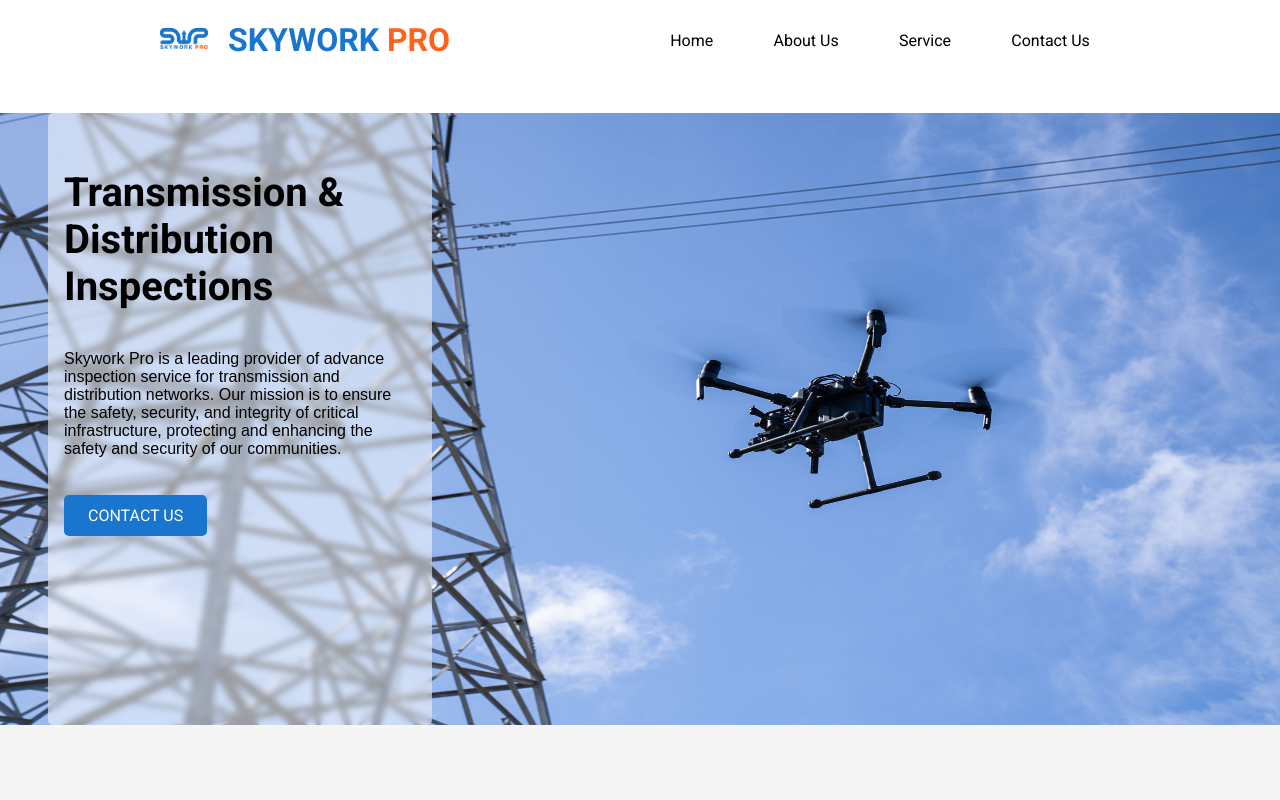
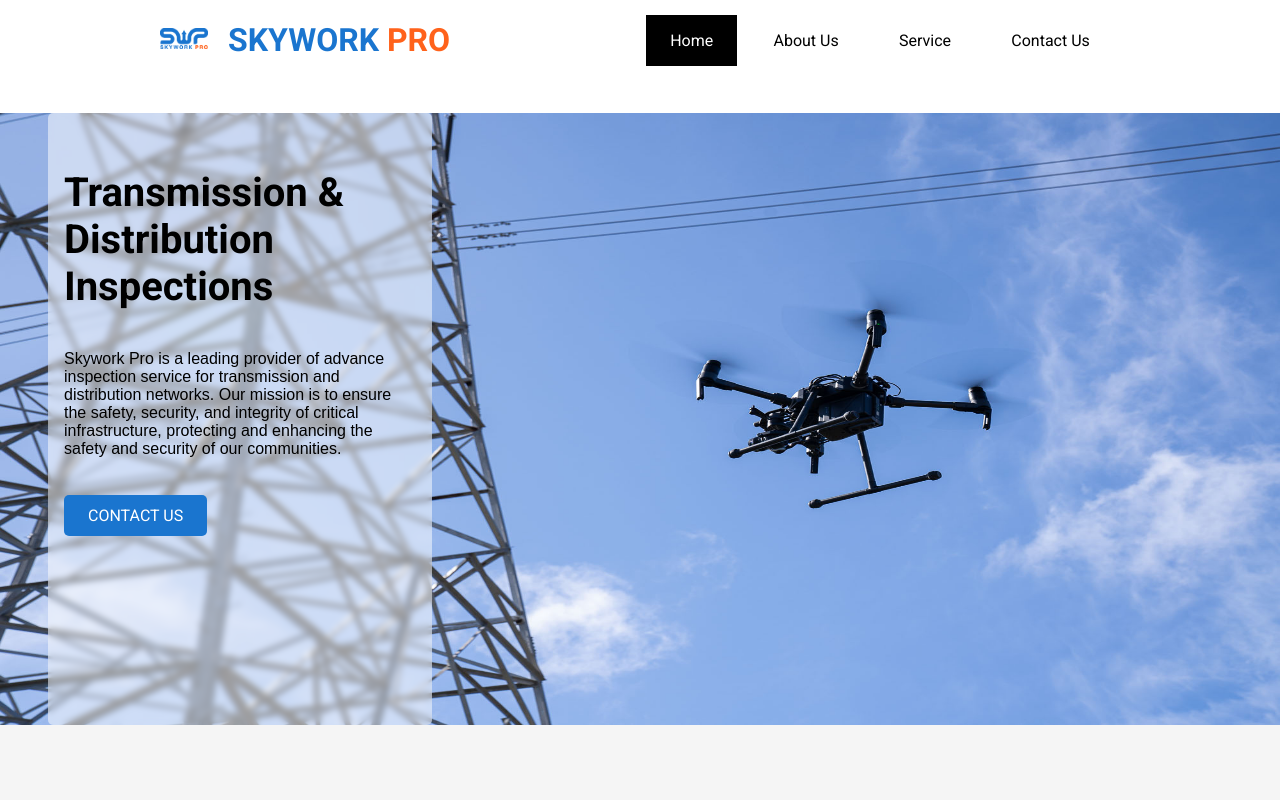
Before and after one commit to moamel-hashim/skywork-pro, a React (Vite) app: page / in a window 1280 px wide. In both pictures the pointer is over the link 691 px from the left and 40 px from the top of the page. Shown: the top 800 px of the page. Built offline with nearby package versions, Linux system fonts and the light colour scheme.

Commit message:
updating some css

```diff
--- a/src/components/Navbar.css
+++ b/src/components/Navbar.css
@@ -40,4 +40,10 @@ header nav {
 header nav a {
   text-decoration: none;
   color: black;
+  padding: 1rem 1.5rem;
+  transition: background ease-in-out 0.5s;
+}
+header nav a:hover {
+  background-color: black;
+  color: white;
 }/*# sourceMappingURL=Navbar.css.map */
--- a/src/components/Navbar.scss
+++ b/src/components/Navbar.scss
@@ -42,6 +42,12 @@ header {
     a {
       text-decoration: none;
       color: black;
+      padding: 1rem 1.5rem;
+      transition: background ease-in-out .5s;
+    }
+    a:hover {
+      background-color: black;
+      color: white;
     }
   }
 }
```
Also changed, not shown: 1 other file (tests, documents, lock files or other folders).
